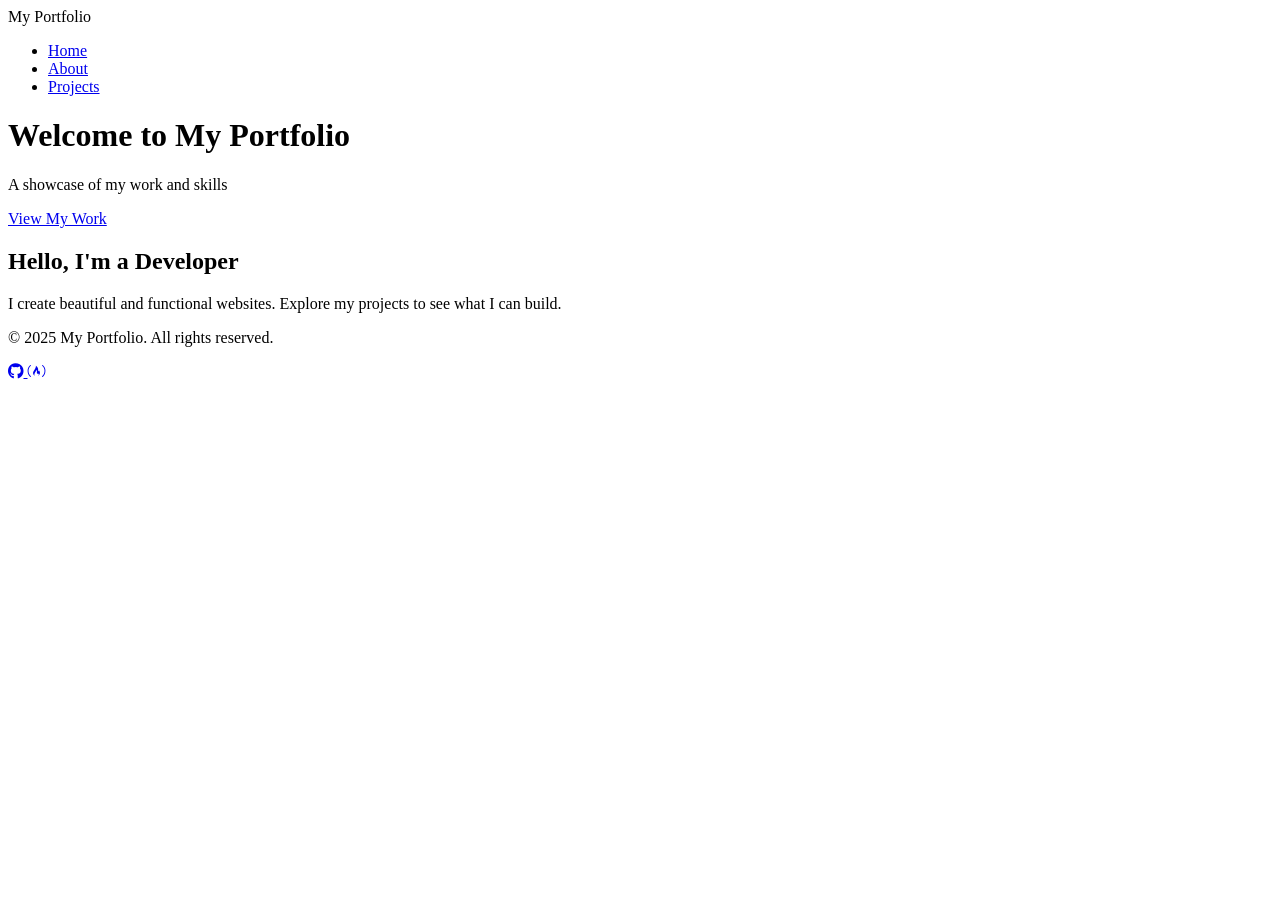
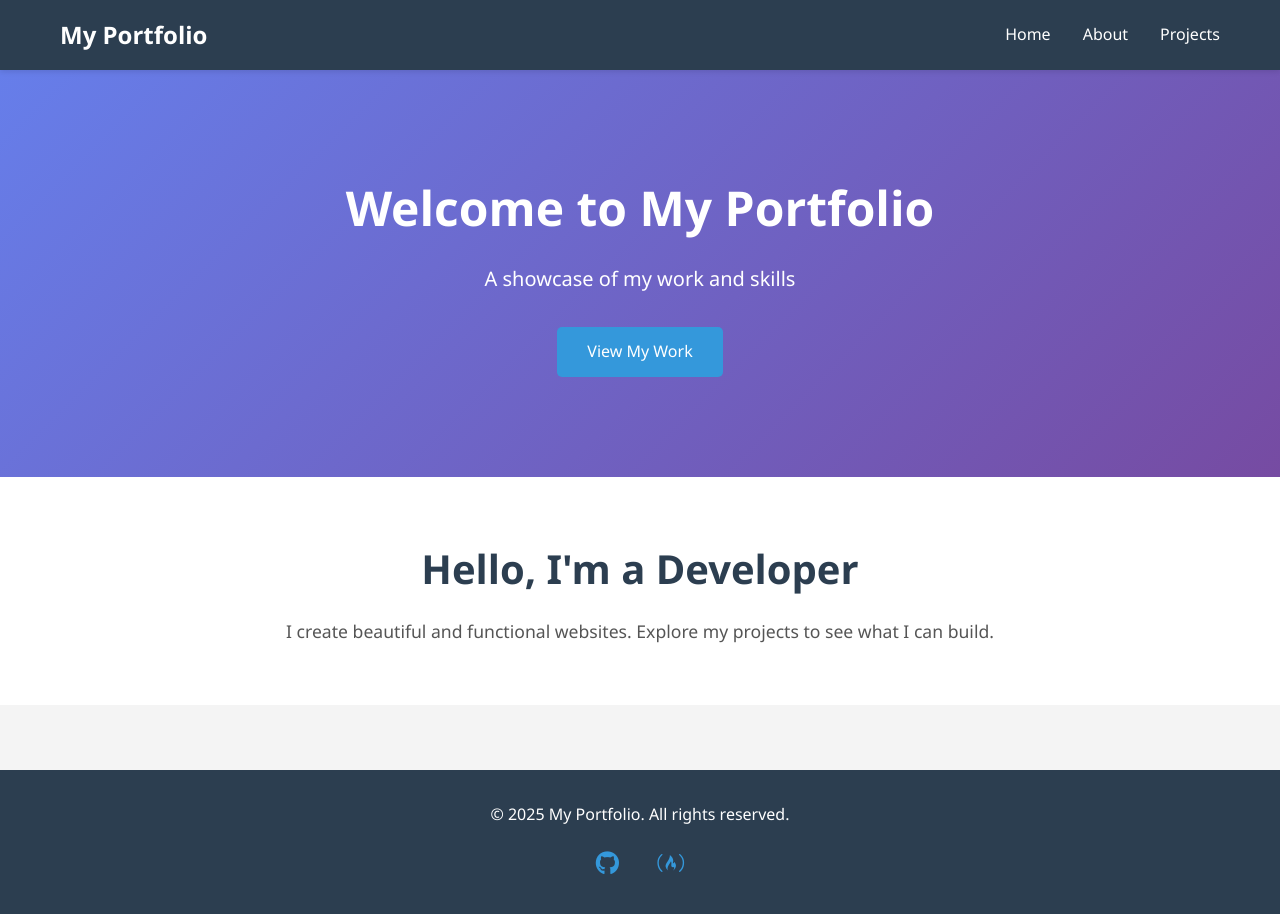
Before and after one commit to alialiyev-git/InfoSys, a Jekyll site: the page built from src/pages/index.md, in a window 1280 px wide. Built offline with Jekyll 4.4.1, drawn with Linux system fonts in a browser that asks for light colours.

Commit message:
Fix CSS and JS paths after file reorganization

```diff
--- a/src/_includes/head.html
+++ b/src/_includes/head.html
@@ -2,6 +2,6 @@
   <meta charset="UTF-8">
   <meta name="viewport" content="width=device-width, initial-scale=1.0">
   <title>{{ page.title | default: site.title }}</title>
-  <link rel="stylesheet" href="{{ "/css/style.css" | relative_url }}">
+  <link rel="stylesheet" href="{{ "/assets/css/style.css" | relative_url }}">
   <link rel="stylesheet" href="https://cdnjs.cloudflare.com/ajax/libs/font-awesome/6.0.0/css/all.min.css">
 </head>
--- a/src/_layouts/default.html
+++ b/src/_layouts/default.html
@@ -10,6 +10,6 @@
 
   {% include footer.html %}
 
-  <script src="{{ "/js/script.js" | relative_url }}"></script>
+  <script src="{{ "/assets/js/script.js" | relative_url }}"></script>
 </body>
 </html>
```
